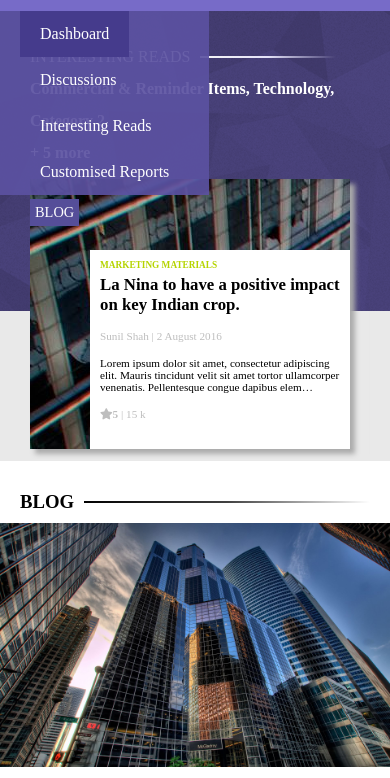
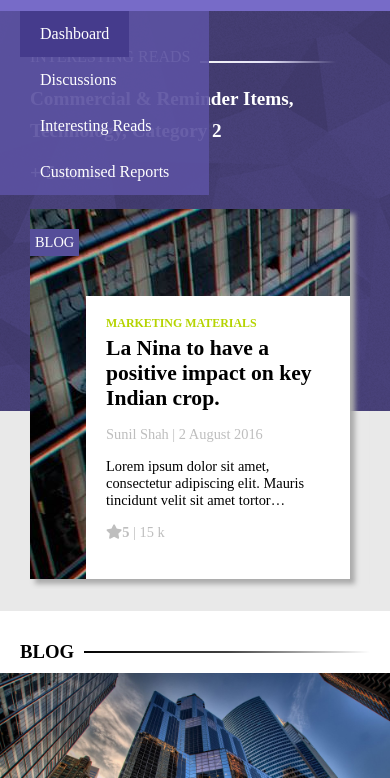
Before and after one commit to nabaspl/assesment-one, a plain HTML site: page index.html in a window 390 px wide. Shown: the part 53-831 px from the top of the page. Drawn offline with Linux system fonts and the light colour scheme.

Commit message:
spacing and font size in mobile

```diff
--- a/css/style.css
+++ b/css/style.css
@@ -324,6 +324,13 @@
             color: #655baf;
         }
 
+        .blog-content p{
+            display: -webkit-box;
+            -webkit-line-clamp: 3;
+            -webkit-box-orient: vertical;
+            overflow: hidden;
+        }
+
 
         @media only screen and (max-width: 768px) {
             .header a{
@@ -388,34 +395,36 @@
                 -webkit-line-clamp: 3;
                 -webkit-box-orient: vertical;
                 overflow: hidden;
-                font-size: .9em;
+                font-size: 1em;
             }
             .blogs h2,h3,h4 {
                 font-size: 1em;
             }
             .main-headings h2,h3,h4 {
-                font-size: 1em;
+                font-size: 1.2em;
+                margin-bottom: 10px;
             }
             .blogs .row{
                 flex-direction: column;
             }
             .blog-content{
-                width: 75%;
-                font-size: .7em;
+                width: 70%;
+                font-size: .9em;
+                padding: 20px;
             }
             span.badge{
                 font-size: .9em;
             }
             .blog{
                 min-width: 300px;
-                min-height: 250px;
+                min-height: 350px;
                 margin: 10px 10px;
             }
             .showcase-area {
-                height: 300px;
+                height: 400px;
             }
             .blank-section {
-                height: 150px;
+                height: 200px;
             }
             .content-main-heading {
                 padding: 10px 20px;
--- a/index.html
+++ b/index.html
@@ -84,7 +84,7 @@
                             <div class="blog-content">
                                 <h5>MARKETING MATERIALS</h5>
                                 <h2>La Nina to have a positive impact on key Indian crop.</h2>
-                                <p class="info">Sunil Shah | 2 August 2016 | <i class="fa fa-star" aria-hidden="true"></i> 5 | <i class="fa fa-comments" aria-hidden="true"></i> 15 K</p>
+                                <p class="info">Sunil Shah | 2 August 2016</p>
                                 <p>Lorem ipsum dolor sit amet, consectetur adipiscing elit. Mauris tincidunt velit sit amet tortor ullamcorper venenatis. Pellentesque congue dapibus elem…</p>
                                 <p class="info" ><span><i class="fa fa-star">5</i></span> | <span><i class="fa fa-comment-alt-lines"></i>15 k</span></p>
                             </div>
```
